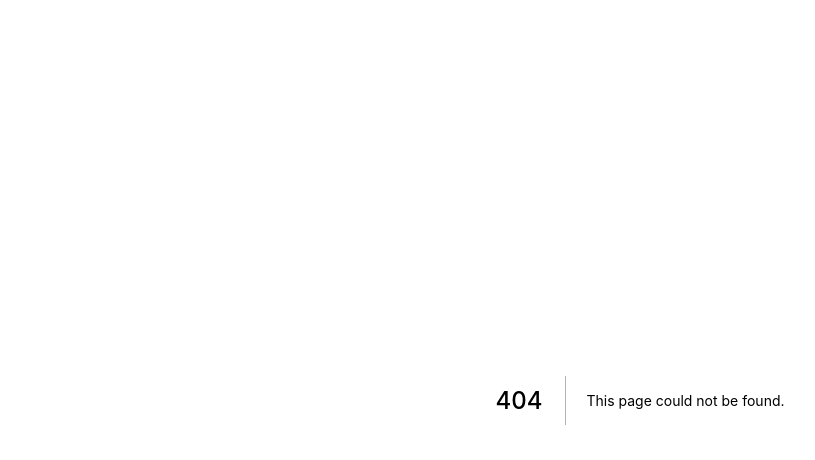
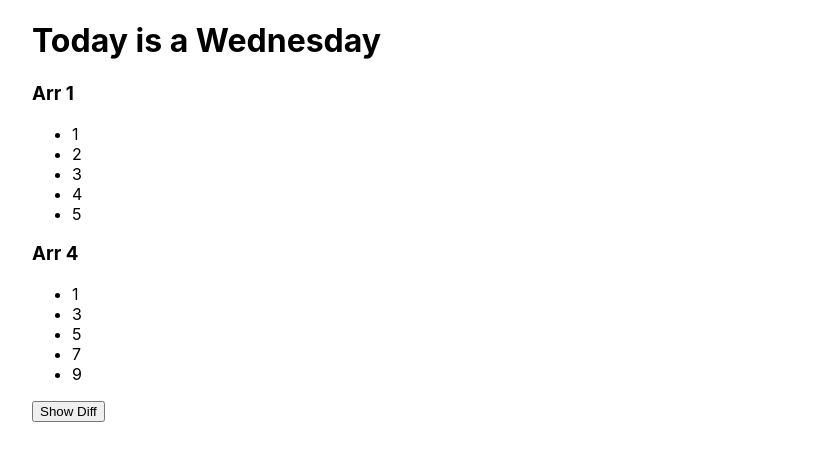
Before and after one commit to feliperocha93/dynamic-poc, a Next.js app: page /libs-dynamic in a window 1280 px wide. Before the commit this address had no page. Shown: the top 460 px of the page, without its empty margins (0-815 px from the left). Built offline with nearby package versions, Linux system fonts and the light colour scheme.

Commit message:
feat: validating how dynamic libs work

```diff
--- /dev/null
+++ b/pages/libs-dynamic.js
@@ -0,0 +1,49 @@
+import styles from '../styles/Home.module.css'
+import { useEffect, useRef, useState } from "react";
+import { LoadableDateDisplay } from '../components/DateDisplay/dynamic';
+
+// Normal: 660kb
+
+export default function LibsDynamic() {
+  const [showDate, setShowDate] = useState(false);
+  const [diff, setDiff] = useState(null);
+
+  // const format = useRef(null);
+
+  const arr1 = [1, 2, 3, 4, 5];
+  const arr4 = [1, 3, 5, 7, 9];
+
+  // useEffect(() => {
+  //   async function getFormat() {
+  //     const res = (await import('date-fns/format')).default;
+  //     format.current = res;
+  //   }
+  //   getFormat();
+  // });
+
+  async function handleShowDiff() {
+    //By using Dynamic Imports, this fixes the "Remove unused JavaScript" issue on page load.
+    // const _ = (await import('lodash')).default; => Avoid import the full lib
+    const difference = (await import('lodash/difference')).default;
+    setDiff(difference(arr1, arr4));
+  }
+
+  return (
+    <div className={styles.container}>
+      <LoadableDateDisplay />
+
+      <h3>Arr 1</h3>
+      <ul>
+        {arr1.map(item => <li key={item}>{item}</li>)}
+      </ul>
+
+      <h3>Arr 4</h3>
+      <ul>
+        {arr4.map(item => <li key={item}>{item}</li>)}
+      </ul>
+
+      <button onClick={handleShowDiff}>Show Diff</button>
+      {diff && <h1>{diff.map(num => <>{num}, </>)}</h1>}
+    </div>
+  );
+}
```
Also changed, not shown: pages/libs.js (added, +33 -0 lines).
